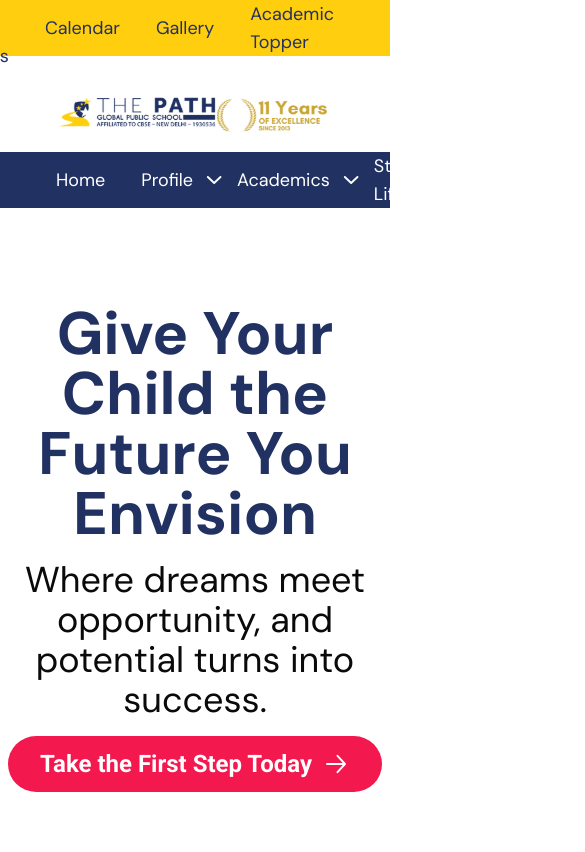
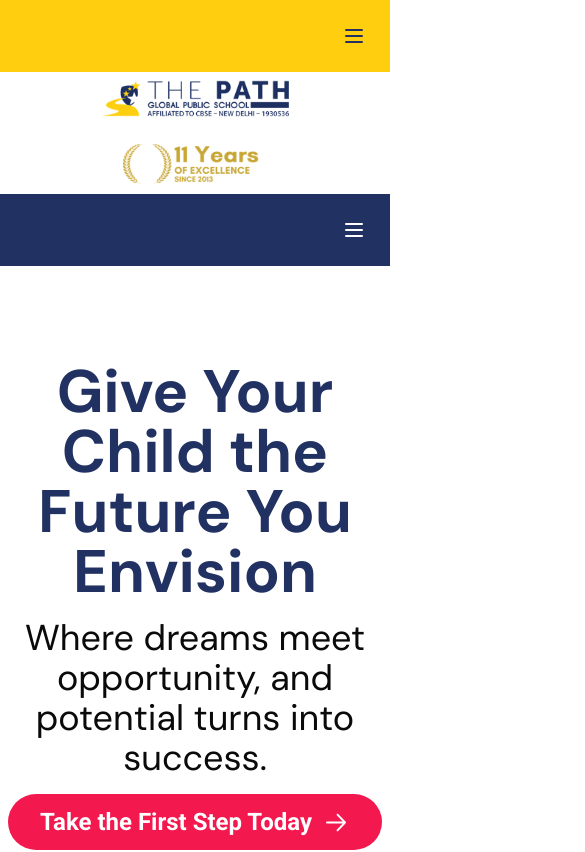
Before and after one commit to Neverm1ndEZ/tpgpps, a Next.js app: page / in a window 390 px wide. Shown: the top 852 px of the page, 585 px wide, since content can reach past the window. Built offline with nearby package versions, Linux system fonts and the light colour scheme.

Commit message:
added-mobile responsiveness

```diff
--- a/package.json
+++ b/package.json
@@ -3,9 +3,9 @@
 	"version": "0.1.0",
 	"private": true,
 	"scripts": {
-    "dev": "next dev -p 8080 --turbopack",
+		"dev": "next dev --turbopack",
 		"build": "next build",
-    "start": "next start -p 8080",
+		"start": "next start",
 		"lint": "next lint"
 	},
 	"dependencies": {
--- a/src/components/FacilitiesShowcase.tsx
+++ b/src/components/FacilitiesShowcase.tsx
@@ -10,7 +10,7 @@ interface FacilityCardProps {
 }
 
 const FacilityCard = ({ image, title, description }: FacilityCardProps) => (
-	<Card className="w-full bg-white rounded-lg overflow-hidden">
+	<Card className="w-full bg-white rounded-lg overflow-hidden p-12 shadow-xl">
 		<div className="relative">
 			{/* Image container with navy blue accents */}
 			<div className="relative">
@@ -82,8 +82,10 @@ const FacilitiesShowcase = () => {
 		<div className="container mx-auto px-4 py-12 max-w-7xl">
 			{/* Header Section */}
 			<div className="text-center mb-12">
-				<div className="inline-block px-4 py-2 border border-gray-200 rounded-full mb-6">
-					<span className="text-gray-700">Discover the Path to Excellence</span>
+				<div className="inline-block px-5 py-2.5 border-2 border-black rounded-md mb-6">
+					<span className="text-[#333] font-dm text-lg font-medium">
+						Discover the Path to Excellence
+					</span>
 				</div>
 				<h1 className="text-4xl font-bold text-gray-900 mb-6">
 					Our Facilities
--- a/src/components/MissionVisionPage.tsx
+++ b/src/components/MissionVisionPage.tsx
@@ -21,9 +21,11 @@ const MissionVisionCard = ({
 	icon: Icon,
 	children,
 }: MissionVisionCardProps) => (
-	<Card className="p-8 relative">
+	<Card className="relative p-12 shadow-xl rounded-xl">
 		<div className="flex justify-between items-start">
-			<h2 className="text-2xl font-semibold text-gray-900">{title}</h2>
+			<h2 className="text-3xl font-bold text-[#1a1a1a] font-raleway">
+				{title}
+			</h2>
 			<div className="w-12 h-12 flex items-center justify-center">
 				<Icon
 					className={`w-8 h-8 ${
--- a/src/components/globals/Navbar.tsx
+++ b/src/components/globals/Navbar.tsx
@@ -1,30 +1,173 @@
-import Image from 'next/image'
-import React from 'react'
+"use client";
+import React, { useState } from "react";
+import { Menu, X, ChevronDown } from "lucide-react";
 
 export default function Navbar() {
+	// State for mobile menu and dropdown visibility
+	const [isMobileMenuOpen, setIsMobileMenuOpen] = useState(false);
+	const [activeDropdown, setActiveDropdown] = useState<string | null>(null);
 
+	// Fixed the duplicate IDs in the navigation items
 	const topNavItems = [
-    {id: 1, label: 'Home', icon: false },
-    {id: 2, label: 'Profile', icon: true },
-    {id: 3, label: 'Academics', icon: true },
-    {id: 4, label: 'Student Life', icon: true },
-    {id: 5, label: 'Facilities', icon: true },
-    {id: 5, label: 'Contact Us', icon: false },
-    {id: 4, label: 'Mandatory Public Disclosure' },
-  ]
+		{ id: 1, label: "Home", icon: false },
+		{ id: 2, label: "Profile", icon: true },
+		{ id: 3, label: "Academics", icon: true },
+		{ id: 4, label: "Student Life", icon: true },
+		{ id: 5, label: "Facilities", icon: true },
+		{ id: 6, label: "Contact Us", icon: false },
+		{ id: 7, label: "Mandatory Public Disclosure" },
+	];
+
+	const profileMenu = [
+		{ id: 1, label: "About Us" },
+		{ id: 2, label: "Our Chairman's Desk" },
+		{ id: 3, label: "Our Correspondent's Desk" },
+		{ id: 4, label: "Our Principal's Message" },
+	];
+
+	const academicsMenu = [
+		{ id: 1, label: "Student Strength" },
+		{ id: 2, label: "Campus" },
+		{ id: 3, label: "Educational Pattern" },
+		{ id: 4, label: "Sample TC" },
+	];
+
+	const studentLifeMenu = [
+		{ id: 1, label: "Games and Sports" },
+		{ id: 2, label: "House Formation" },
+		{ id: 3, label: "Scouts and Guides" },
+		{ id: 4, label: "Gist and Events" },
+		{ id: 5, label: "Student Club" },
+		{ id: 6, label: "Achievements By Students" },
+	];
+
+	const facilitiesMenu = [
+		{ id: 1, label: "Classroom" },
+		{ id: 2, label: "Food and Dining" },
+		{ id: 3, label: "Sports" },
+		{ id: 4, label: "Lab" },
+		{ id: 5, label: "Library" },
+		{ id: 6, label: "Transportation" },
+	];
+
+	// Function to get the appropriate dropdown menu based on the nav item
+	interface MenuItem {
+		id: number;
+		label: string;
+	}
+
+	const getDropdownMenu = (label: string): MenuItem[] | null => {
+		switch (label) {
+			case "Profile":
+				return profileMenu;
+			case "Academics":
+				return academicsMenu;
+			case "Student Life":
+				return studentLifeMenu;
+			case "Facilities":
+				return facilitiesMenu;
+			default:
+				return null;
+		}
+	};
+
+	// Handle dropdown toggle
+	const handleDropdownToggle = (label: string) => {
+		setActiveDropdown(activeDropdown === label ? null : label);
+	};
 
 	return (
-    <nav className='py-2 px-14 flex items-center justify-center p-2 gap-x-6 h-14 bg-[#213162] font-dm w-full'>
-      <ul className="flex items-center justify-around w-full gap-x-9">
-          {topNavItems.map((nav, index) => (
-            <li key={index} className="flex items-center gap-2 text-lg text-[#FFFFFF]">
-              {/* <Link href={nav.href} className="block py-2"> */}
+		<nav className="relative bg-[#213162] font-dm w-full">
+			{/* Desktop Navigation */}
+			<div className="hidden md:flex items-center justify-center px-4 lg:px-14 h-14">
+				<ul className="flex items-center justify-around w-full">
+					{topNavItems.map((nav) => (
+						<li
+							key={nav.id}
+							className="relative group"
+							onMouseEnter={() => nav.icon && handleDropdownToggle(nav.label)}
+							onMouseLeave={() => nav.icon && handleDropdownToggle(nav.label)}
+						>
+							<div className="flex items-center gap-2 text-base lg:text-lg text-white hover:text-[#FFCE0F] transition-colors cursor-pointer py-2">
 								{nav.label}
-                {nav.icon ? <Image src={'/global/down-arrow.svg'} alt='Arrow' width={28} height={28} /> : <></>}
-              {/* </Link> */}
+								{nav.icon && <ChevronDown className="w-5 h-5" />}
+							</div>
+
+							{/* Dropdown Menu */}
+							{nav.icon && activeDropdown === nav.label && (
+								<div className="absolute top-full left-0 bg-white shadow-lg rounded-b-lg min-w-[200px] py-2 z-50">
+									{getDropdownMenu(nav.label)?.map((item) => (
+										<div
+											key={item.id}
+											className="px-4 py-2 text-[#213162] hover:bg-gray-100 cursor-pointer text-base"
+										>
+											{item.label}
+										</div>
+									))}
+								</div>
+							)}
 						</li>
 					))}
 				</ul>
+			</div>
+
+			{/* Mobile Navigation */}
+			<div className="md:hidden">
+				{/* Mobile Header */}
+				<div className="flex justify-end p-4">
+					<button
+						onClick={() => setIsMobileMenuOpen(!isMobileMenuOpen)}
+						className="text-white p-2"
+						aria-label="Toggle menu"
+					>
+						{isMobileMenuOpen ? (
+							<X className="h-6 w-6" />
+						) : (
+							<Menu className="h-6 w-6" />
+						)}
+					</button>
+				</div>
+
+				{/* Mobile Menu */}
+				{isMobileMenuOpen && (
+					<div className="bg-[#213162] border-t border-white/10">
+						{topNavItems.map((nav) => (
+							<div
+								key={nav.id}
+								className="border-b border-white/10 last:border-none"
+							>
+								<div
+									className="flex items-center justify-between px-4 py-3 text-white cursor-pointer"
+									onClick={() => nav.icon && handleDropdownToggle(nav.label)}
+								>
+									<span>{nav.label}</span>
+									{nav.icon && (
+										<ChevronDown
+											className={`w-5 h-5 transition-transform ${
+												activeDropdown === nav.label ? "rotate-180" : ""
+											}`}
+										/>
+									)}
+								</div>
+
+								{/* Mobile Dropdown */}
+								{nav.icon && activeDropdown === nav.label && (
+									<div className="bg-white/5 py-2">
+										{getDropdownMenu(nav.label)?.map((item) => (
+											<div
+												key={item.id}
+												className="px-8 py-2 text-white/90 hover:text-[#FFCE0F] transition-colors cursor-pointer text-sm"
+											>
+												{item.label}
+											</div>
+										))}
+									</div>
+								)}
+							</div>
+						))}
+					</div>
+				)}
+			</div>
 		</nav>
-  )
+	);
 }
--- a/src/components/globals/TopNav.tsx
+++ b/src/components/globals/TopNav.tsx
@@ -1,49 +1,89 @@
+"use client";
 import Image from "next/image";
-import React from "react";
+import React, { useState } from "react";
+import { Menu, X } from "lucide-react";
 
 export default function TopNav() {
+	// State to manage mobile menu visibility
+	const [isMobileMenuOpen, setIsMobileMenuOpen] = useState(false);
+
 	const topNavItems = [
 		{ id: 1, label: "Parent Portal" },
 		{ id: 2, label: "Careers" },
 		{ id: 3, label: "News and Events" },
 		{ id: 4, label: "Calendar" },
 		{ id: 5, label: "Gallery" },
-		{ id: 4, label: "Academic Topper" },
+		{ id: 6, label: "Academic Topper" }, // Fixed duplicate id
 	];
 
 	return (
-		<div className="w-full font-dm space-y-4">
-			<nav className="py-2 px-14 flex items-center justify-end p-2 gap-x-6 h-14 bg-[#FFCE0F]">
-				<ul className="flex items-center gap-x-9">
-					{topNavItems.map((nav, index) => (
+		<div className="w-full font-dm">
+			{/* Top yellow navigation bar */}
+			<nav className="relative bg-[#FFCE0F]">
+				{/* Desktop navigation */}
+				<div className="hidden md:block py-2 px-4 lg:px-14">
+					<ul className="flex items-center justify-end gap-x-4 lg:gap-x-9">
+						{topNavItems.map((nav) => (
 							<li
-							key={index}
-							className="text-lg text-[#213162] hover:cursor-pointer"
+								key={nav.id}
+								className="text-base lg:text-lg text-[#213162] hover:cursor-pointer hover:opacity-80 transition-opacity"
 							>
-							{/* <Link href={nav.href} className="block py-2"> */}
 								{nav.label}
-							{/* </Link> */}
 							</li>
 						))}
 					</ul>
+				</div>
+
+				{/* Mobile hamburger menu */}
+				<div className="md:hidden p-4 flex justify-end">
+					<button
+						onClick={() => setIsMobileMenuOpen(!isMobileMenuOpen)}
+						className="text-[#213162] p-2"
+						aria-label="Toggle menu"
+					>
+						{isMobileMenuOpen ? (
+							<X className="h-6 w-6" />
+						) : (
+							<Menu className="h-6 w-6" />
+						)}
+					</button>
+				</div>
+
+				{/* Mobile menu dropdown */}
+				{isMobileMenuOpen && (
+					<div className="md:hidden absolute top-full left-0 right-0 bg-[#FFCE0F] shadow-lg z-50">
+						<ul className="px-4 py-2">
+							{topNavItems.map((nav) => (
+								<li
+									key={nav.id}
+									className="py-3 text-[#213162] hover:opacity-80 transition-opacity border-b border-[#213162]/10 last:border-none"
+								>
+									{nav.label}
+								</li>
+							))}
+						</ul>
+					</div>
+				)}
 			</nav>
-			<div className="py-2 px-14 flex items-center justify-between w-full h-20">
-				<div>
+
+			{/* Logo section */}
+			<div className="py-2 px-4 lg:px-14 flex flex-col md:flex-row items-center justify-between gap-y-4 md:gap-y-0">
+				<div className="w-48 md:w-auto">
 					<Image
-						src={"/global/logo.svg"}
+						src="/global/logo.svg"
 						alt="Logo"
 						width={261}
 						height={50}
-						className="hover:cursor-pointer"
+						className="hover:cursor-pointer w-full h-auto"
 					/>
 				</div>
-				<div>
+				<div className="w-36 md:w-auto">
 					<Image
-						src={"/global/flex.svg"}
+						src="/global/flex.svg"
 						alt="Logo"
 						width={189}
 						height={70}
-						className="hover:cursor-pointer"
+						className="hover:cursor-pointer w-full h-auto"
 					/>
 				</div>
 			</div>
```
Also changed, not shown: public/mission.svg (added), public/vision.svg (added). Lines whose indentation alone changed are shown as unchanged.
